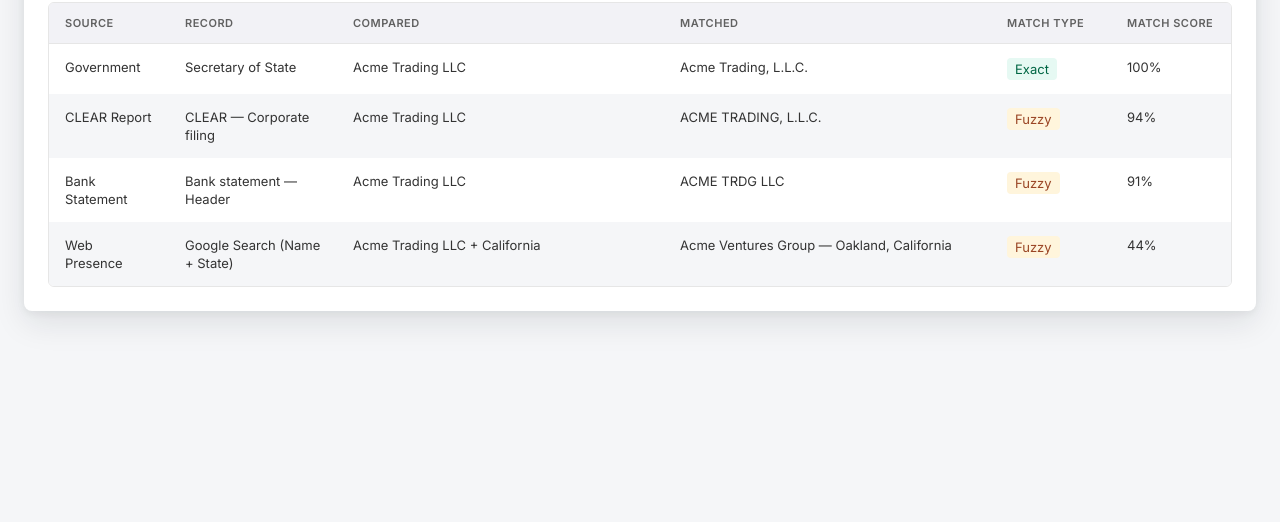
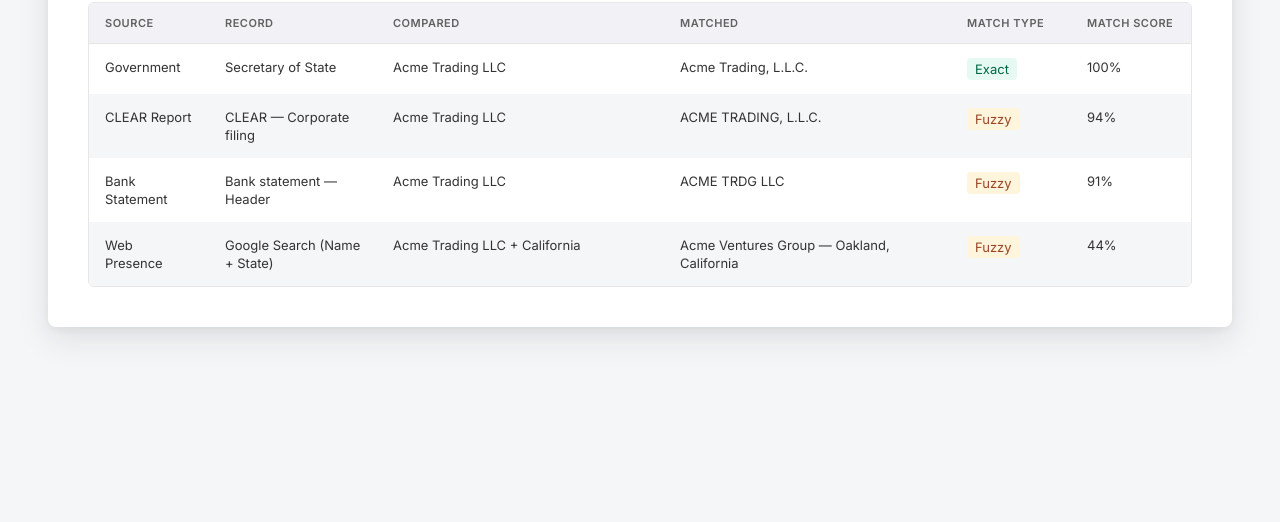
Before and after one commit to ronith-1/clear-business-sources-prototype, a plain HTML site: page business-name.html in a window 1280 px wide. Shown: the part 278-800 px from the top of the page. Drawn offline with nearby package versions, Linux system fonts and the light colour scheme.

Commit message:
More breathing room on the standalone page: 80px page pad, 40px card pad
Co-Authored-By: Claude Fable 5 <noreply@anthropic.com>
Claude-Session: https://claude.ai/code/session_01TPAbPA6C9soeo2FrHFBjC3

```diff
--- a/business-name.html
+++ b/business-name.html
@@ -37,15 +37,15 @@ body {
   min-height: 100vh;
   display: grid;
   place-items: center;
-  padding: 48px 24px;
+  padding: 80px 48px;
 }
 .card {
   background: var(--color-surface-white);
   border-radius: 8px;
   box-shadow: 0 12px 32px rgba(23, 28, 38, 0.10), 0 2px 8px rgba(23, 28, 38, 0.06);
-  padding: 24px;
+  padding: 40px;
   width: 100%;
-  max-width: 1240px;
+  max-width: 1272px;
 }
 .section-header {
   display: flex; align-items: center; gap: 8px;
```
